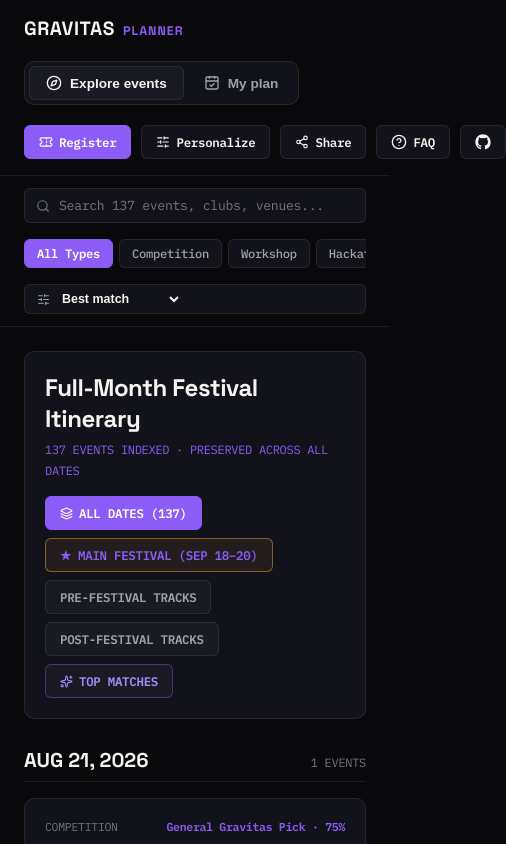
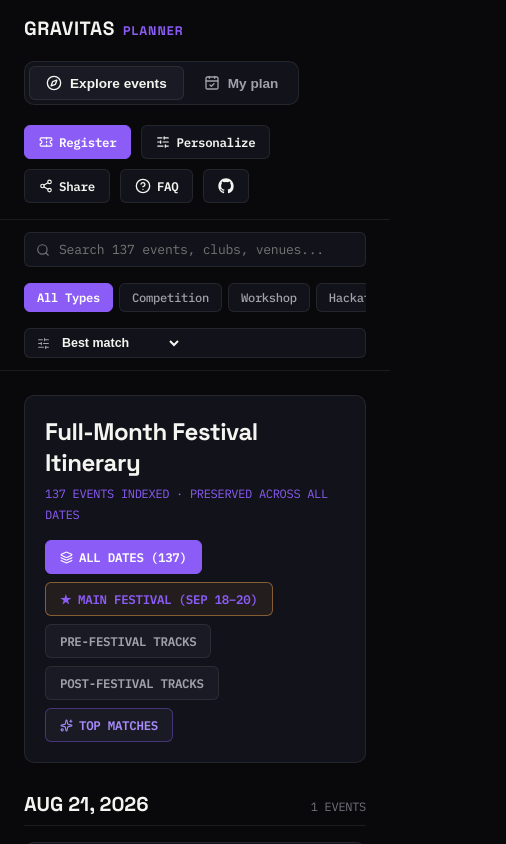
Before and after one commit to rickastley12/gravitas-planner, a React (Vite) app: page / in a window 390 px wide. Both pictures are taken after a click on the button "SHOW EVERYTHING ANYWAY". Shown: the top 844 px of the page, 506 px wide, since content can reach past the window. Built offline with nearby package versions, Linux system fonts and the light colour scheme.

Commit message:
fix mobile header overflow clipping github button

```diff
--- a/src/components/Header.css
+++ b/src/components/Header.css
@@ -292,6 +292,10 @@
     flex-direction: column;
     align-items: flex-start;
   }
+  .header-actions {
+    width: 100%;
+    flex-wrap: wrap;
+  }
   .header-filter-bar {
     flex-direction: column;
     align-items: stretch;
```
